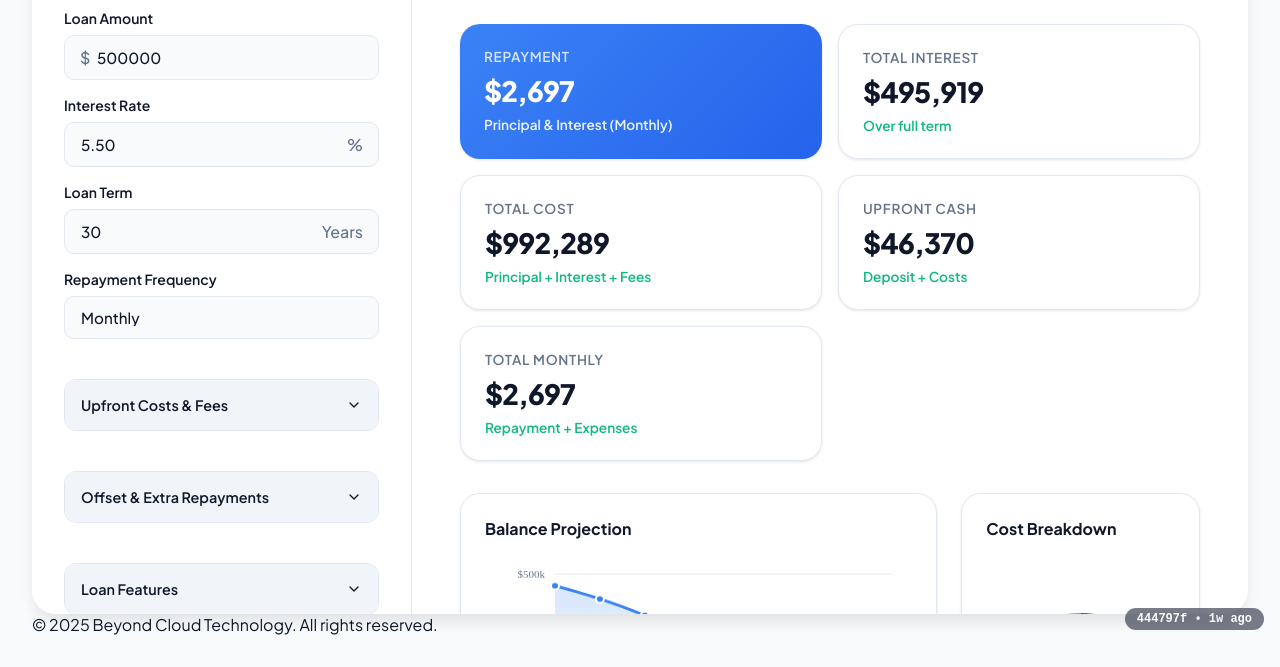
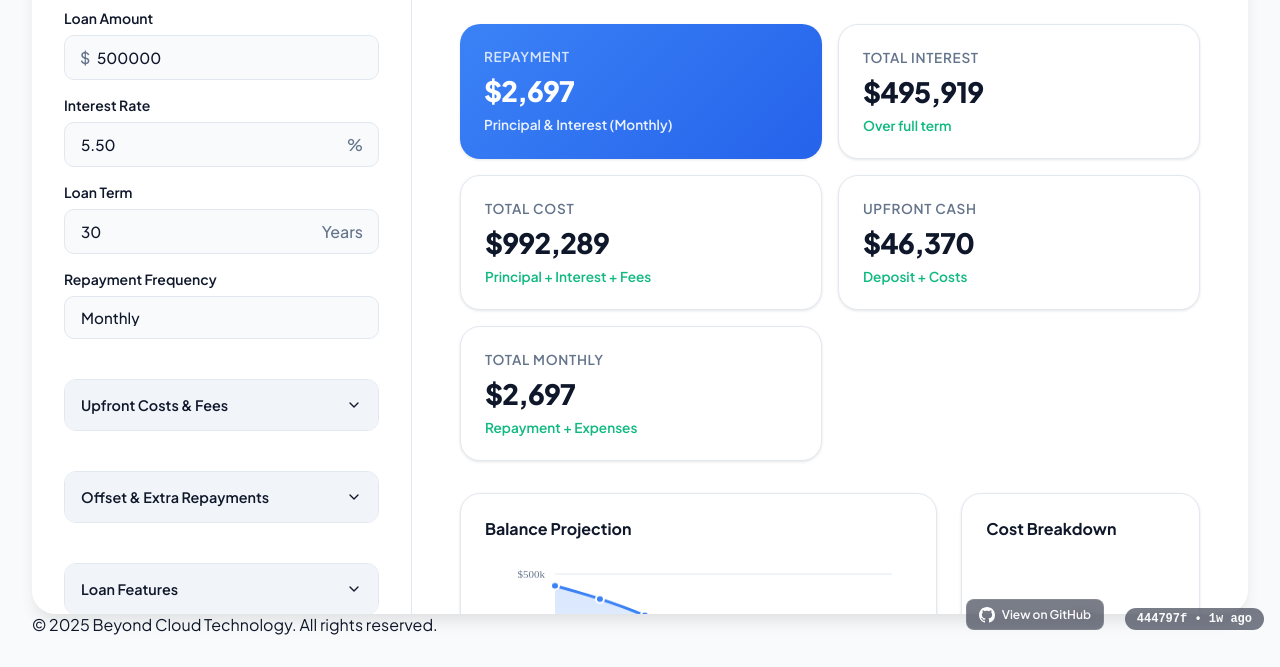
Before and after one commit to DeNNiiInc/AU-HomeLoan-Calculator, a website: page index.html in a window 1280 px wide. Shown: the part 154-821 px from the top of the page. Drawn offline with Linux system fonts and the light colour scheme.

Commit message:
feat: Add GitHub link button next to version tag

```diff
--- a/script.js
+++ b/script.js
@@ -1142,6 +1142,20 @@ init();
 function initVersionTag() {
     if (typeof APP_VERSION === 'undefined') return;
 
+    // Create GitHub link button
+    const githubLink = document.createElement('a');
+    githubLink.href = 'https://github.com/DeNNiiInc/AU-HomeLoan-Calculator';
+    githubLink.target = '_blank';
+    githubLink.rel = 'noopener noreferrer';
+    githubLink.className = 'github-link';
+    githubLink.innerHTML = `
+        <svg width="16" height="16" viewBox="0 0 16 16" fill="currentColor">
+            <path d="M8 0C3.58 0 0 3.58 0 8c0 3.54 2.29 6.53 5.47 7.59.4.07.55-.17.55-.38 0-.19-.01-.82-.01-1.49-2.01.37-2.53-.49-2.69-.94-.09-.23-.48-.94-.82-1.13-.28-.15-.68-.52-.01-.53.63-.01 1.08.58 1.23.82.72 1.21 1.87.87 2.33.66.07-.52.28-.87.51-1.07-1.78-.2-3.64-.89-3.64-3.95 0-.87.31-1.59.82-2.15-.08-.2-.36-1.02.08-2.12 0 0 .67-.21 2.2.82.64-.18 1.32-.27 2-.27.68 0 1.36.09 2 .27 1.53-1.04 2.2-.82 2.2-.82.44 1.1.16 1.92.08 2.12.51.56.82 1.27.82 2.15 0 3.07-1.87 3.75-3.65 3.95.29.25.54.73.54 1.48 0 1.07-.01 1.93-.01 2.2 0 .21.15.46.55.38A8.013 8.013 0 0016 8c0-4.42-3.58-8-8-8z"/>
+        </svg>
+        View on GitHub
+    `;
+
+    // Create version tag
     const versionTag = document.createElement('div');
     versionTag.id = 'version-tag';
 
@@ -1172,5 +1186,7 @@ function initVersionTag() {
     }
 
     versionTag.textContent = `${APP_VERSION.hash} • ${timeString}`;
+
+    document.body.appendChild(githubLink);
     document.body.appendChild(versionTag);
 }
--- a/styles.css
+++ b/styles.css
@@ -1090,6 +1090,51 @@ tr:hover td {
   }
 }
 
+/* GitHub Link Button */
+.github-link {
+  position: fixed;
+  bottom: 1rem;
+  right: 11rem;
+  background: rgba(15, 23, 42, 0.8);
+  color: white;
+  padding: 0.4rem 0.75rem;
+  border-radius: 8px;
+  font-size: 0.75rem;
+  font-weight: 600;
+  backdrop-filter: blur(4px);
+  z-index: 1000;
+  text-decoration: none;
+  display: flex;
+  align-items: center;
+  gap: 0.4rem;
+  opacity: 0.7;
+  transition: all 0.2s;
+  border: 1px solid rgba(255, 255, 255, 0.1);
+}
+
+.github-link:hover {
+  opacity: 1;
+  background: rgba(15, 23, 42, 0.95);
+  border-color: rgba(255, 255, 255, 0.2);
+  transform: translateY(-1px);
+}
+
+.github-link svg {
+  flex-shrink: 0;
+}
+
+[data-theme="dark"] .github-link {
+  background: rgba(255, 255, 255, 0.1);
+  color: var(--text-sub);
+  border-color: rgba(255, 255, 255, 0.05);
+}
+
+[data-theme="dark"] .github-link:hover {
+  background: rgba(255, 255, 255, 0.15);
+  color: var(--text-main);
+  border-color: rgba(255, 255, 255, 0.1);
+}
+
 /* Version Tag */
 #version-tag {
   position: fixed;
```
